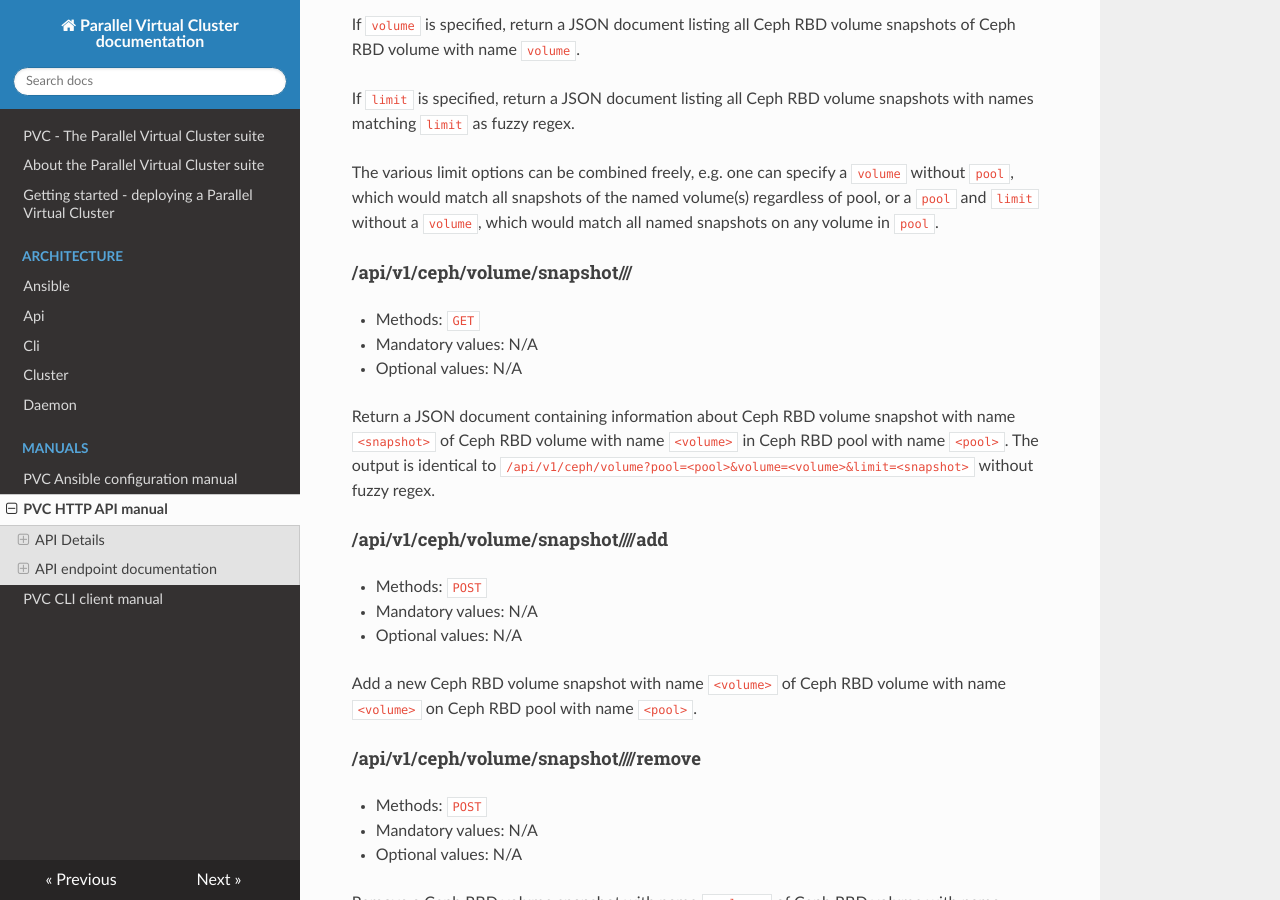
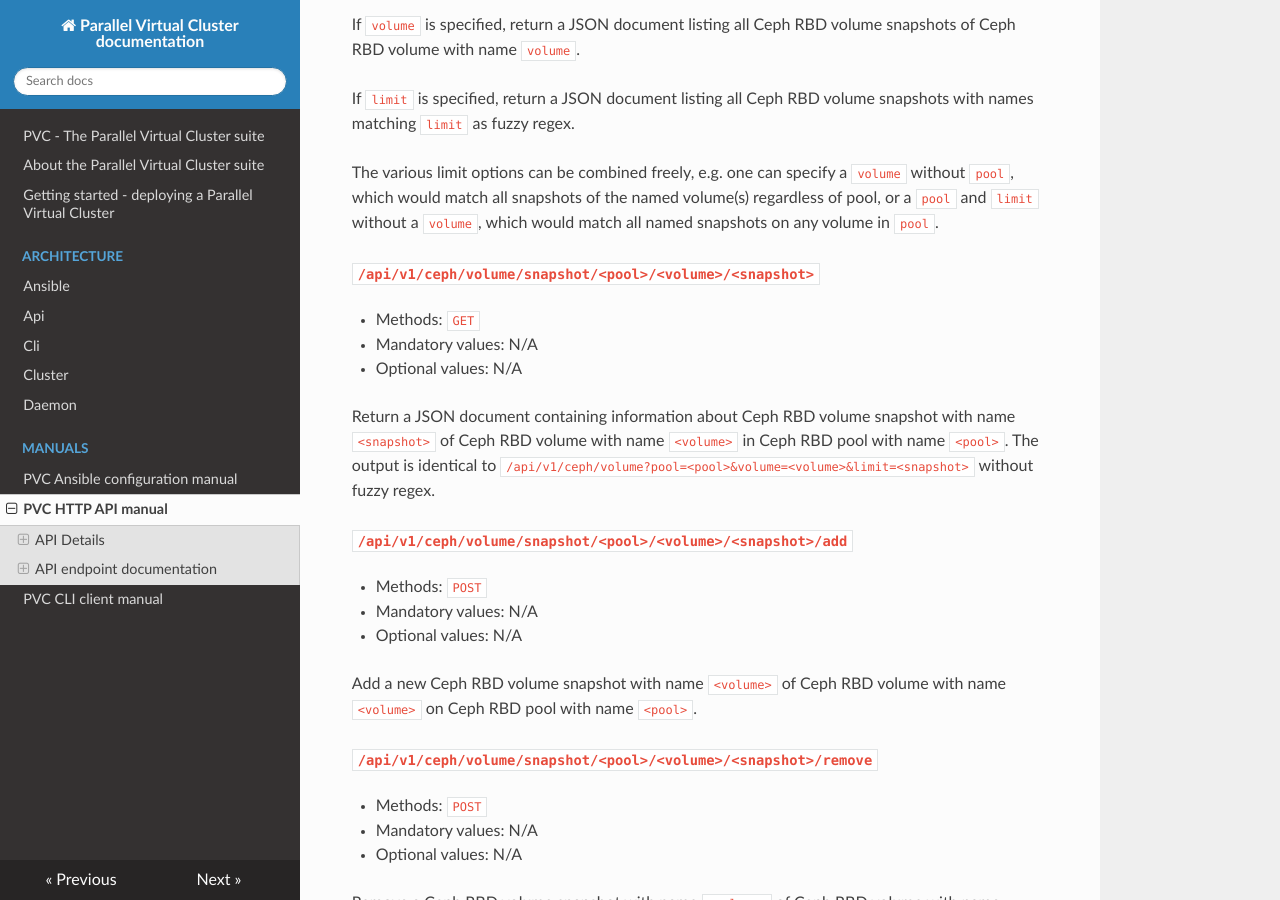
Before and after one commit to parallelvirtualcluster/pvc, an MkDocs documentation site: the page built from docs/manuals/api.md, in a window 1280 px wide and 900 px high, scrolled down 18267 px. Built offline with MkDocs 1.6.1, drawn with Linux system fonts in a browser that asks for light colours; nearby versions of some CDN libraries; some of the changed text lies outside the part shown.

```diff
--- a/docs/manuals/api.md
+++ b/docs/manuals/api.md
@@ -34,14 +34,14 @@ The PCI API consistently returns JSON bodies as its responses, with the one exce
 
 ### General endpoints
 
-#### /api/v1
+#### `/api/v1`
  * Methods: `GET`
  * Mandatory values: N/A
  * Optional values: N/A
 
 Return a JSON `message` containing the API description with HTTP return code 209. Useful for determining if the API is listening and responding properly.
 
-#### /api/v1/auth/login
+#### `/api/v1/auth/login`
  * Methods: `GET`, `POST`
  * Mandatory values: `token`
  * Optional values: N/A
@@ -50,7 +50,7 @@ On `GET`, return an HTTP login form accepting a token to authorize a Flask sessi
 
 On `POST`, compare the specified token to the database and authorize a session. If this comparison fails to find a match, return a JSON `message` of `Authentication failed` and HTTP code 401.
 
-#### /api/v1/auth/logout
+#### `/api/v1/auth/logout`
  * Methods: `GET`, `POST`
  * Mandatory values: N/A
  * Optional values: N/A
@@ -61,7 +61,7 @@ On `GET` or `POST`, deactivate the current Flask session for the active token.
 
 These endpoints manage PVC node state and operation.
 
-#### /api/v1/node
+#### `/api/v1/node`
  * Methods: `GET`
  * Mandatory values: N/A
  * Optional values: `limit`
@@ -70,7 +70,7 @@ Return a JSON document containing information about all cluster nodes .
 
 If `limit` is specified, return a JSON document listing cluster nodes with names matching `limit` as fuzzy regex.
 
-#### /api/v1/node/<node>
+#### `/api/v1/node/<node>`
  * Methods: `GET`
  * Mandatory values: N/A
  * Optional values: N/A
@@ -79,7 +79,7 @@ Return a JSON document containing information about `<node>`. The output is iden
 
 If `<node>` is not valid, return an empty JSON document.
 
-#### /api/v1/node/<node>/secondary
+#### `/api/v1/node/<node>/secondary`
  * Methods: `POST`
  * Mandatory values: N/A
  * Optional values: N/A
@@ -88,7 +88,7 @@ Set node `<node>` into Secondary coordinator mode.
 
 Attempting to `secondary` a non-primary node will return a failure.
 
-#### /api/v1/node/<node>/primary
+#### `/api/v1/node/<node>/primary`
  * Methods: `POST`
  * Mandatory values: N/A
  * Optional values: N/A
@@ -97,7 +97,7 @@ Set node `<node>` into Primary coordinator mode.
 
 Attempting to `primary` an already-primary node will return a failure.
 
-#### /api/v1/node/<node>/flush
+#### `/api/v1/node/<node>/flush`
  * Methods: `POST`
  * Mandatory values: N/A
  * Optional values: N/A
@@ -106,7 +106,7 @@ Flush node `<node>` of running VMs. This command does not wait for completion of
 
 Attempting to `flush` an already flushed node will **NOT** return a failure.
 
-#### /api/v1/node/<node>/unflush
+#### `/api/v1/node/<node>/unflush`
  * Methods: `POST`
  * Mandatory values: N/A
  * Optional values: N/A
@@ -115,7 +115,7 @@ Unflush (return to ready) node `<node>`, restoring migrated VMs. This command do
 
 Attempting to `unflush` a non-flushed node will **NOT** return a failure.
 
-#### /api/v1/node/<node>/ready
+#### `/api/v1/node/<node>/ready`
  * Methods: `POST`
  * Mandatory values: N/A
  * Optional values: N/A
@@ -128,7 +128,7 @@ These endpoints manage PVC virtual machine (VM) state and operation.
 
 **NOTE:** The `<vm>` variable in all VM endpoints can be either a VM `name`, or a VM `uuid`. UUIDs are used internally to track and identify VMs, but are not human-readable, so the API treats both as equally valid and will automatically determine the `uuid` for any given `name`.
 
-#### /api/v1/vm
+#### `/api/v1/vm`
  * Methods: `GET`
  * Mandatory values: N/A
  * Optional values: `limit`
@@ -137,7 +137,7 @@ Return a JSON document containing information about all cluster VMs .
 
 If `limit` is specified, return a JSON document listing cluster VMs with names matching `limit` as fuzzy regex.
 
-#### /api/v1/vm/<vm>
+#### `/api/v1/vm/<vm>`
  * Methods: `GET`
  * Mandatory values: N/A
  * Optional values: N/A
@@ -146,7 +146,7 @@ Return a JSON document containing information about `<vm>`. The output is identi
 
 If `<vm>` is not valid, return an empty JSON document.
 
-#### /api/v1/vm/<vm>/define
+#### `/api/v1/vm/<vm>/define`
  * Methods: `POST`
  * Mandatory values: `xml`
  * Optional values: `node`, `selector`
@@ -161,7 +161,7 @@ If `node` is specified and is valid, the VM will be assigned to `node` instead o
 
 If `selector` is specified, the automatic node determination will use `selector` to determine the optimal node instead of the default (`mem`, least allocated VM memory). If `node` is also specified, this value is ignored.
 
-#### /api/v1/vm/<vm>/modify
+#### `/api/v1/vm/<vm>/modify`
  * Methods: `POST`
  * Mandatory values: `xml`
  * Optional values: `flag_restart`
@@ -174,21 +174,21 @@ By default the cluster will not restart the VM to load the new configuration; th
 
 If `flag_restart` is specified, the cluster will automatically `restart` the VM with the new configuration.
 
-#### /api/v1/vm/<vm>/undefine
+#### `/api/v1/vm/<vm>/undefine`
  * Methods: `POST`
  * Mandatory values: N/A
  * Optional values: N/A
 
 Forcibly stop and undefine the VM with name or UUID `<vm>`, preserving Ceph volumes.
 
-#### /api/v1/vm/<vm>/remove
+#### `/api/v1/vm/<vm>/remove`
  * Methods: `POST`
  * Mandatory values: N/A
  * Optional values: N/A
 
 Forcibly stop, undefine, and remove Ceph volumes of the VM with name or UUID `<vm>`.
 
-#### /api/v1/vm/<vm>/dump
+#### `/api/v1/vm/<vm>/dump`
  * Methods: `GET`
  * Mandatory values: N/A
  * Optional values: N/A
@@ -197,35 +197,35 @@ Obtain the raw Libvirt XML configuration of the VM with name or UUID `<vm>`.
 
 Return an XML document containing the Libvirt XML and HTTP code 200 on success.
 
-#### /api/v1/vm/<vm>/start
+#### `/api/v1/vm/<vm>/start`
  * Methods: `POST`
  * Mandatory values: N/A
  * Optional values: N/A
 
 Start the VM with name or UUID `<vm>`.
 
-#### /api/v1/vm/<vm>/restart
+#### `/api/v1/vm/<vm>/restart`
  * Methods: `POST`
  * Mandatory values: N/A
  * Optional values: N/A
 
 Restart (`shutdown` then `start`) the VM with name or UUID `<vm>`.
 
-#### /api/v1/vm/<vm>/shutdown
+#### `/api/v1/vm/<vm>/shutdown`
  * Methods: `POST`
  * Mandatory values: N/A
  * Optional values: N/A
 
 Gracefully shutdown the VM with name or UUID `<vm>`. The shutdown event will time out after 90s and `stop` the VM.
 
-#### /api/v1/vm/<vm>/stop
+#### `/api/v1/vm/<vm>/stop`
  * Methods: `POST`
  * Mandatory values: N/A
  * Optional values: N/A
 
 Forcibly terminate the VM with name or UUID `<vm>` immediately.
 
-#### /api/v1/vm/<vm>/move
+#### `/api/v1/vm/<vm>/move`
  * Methods: `POST`
  * Mandatory values: N/A
  * Optional values: `node`, `selector`
@@ -236,7 +236,7 @@ If `node` is specified and is valid, the VM will be assigned to `node` instead o
 
 If `selector` is specified, the automatic node determination will use `selector` to determine the optimal node instead of the default (`mem`, least allocated VM memory). If `node` is also specified, this value is ignored.
 
-#### /api/v1/vm/<vm>/migrate
+#### `/api/v1/vm/<vm>/migrate`
  * Methods: `POST`
  * Mandatory values: N/A
  * Optional values: `node`, `selector`, `flag_force`
@@ -251,7 +251,7 @@ Attempting to `migrate` an already-migrated VM will return a failure.
 
 If `flag_force` is specified, migrate the VM even if it has already been migrated. The previous node value will be replaced with the current node; e.g. if VM `test` was on `pvchv1`, then `migrate`ed to `pvchv2`, then `flag_force` `migrate`ed to `pvchv3`, the `previous_node` would then be `pvchv2`. This can be repeated indefinitely. Note however that `move` is almost always better and more consistent than repeated `flag_force` `migrate` actions.
 
-#### /api/v1/vm/<vm>/unmigrate
+#### `/api/v1/vm/<vm>/unmigrate`
  * Methods: `POST`
  * Mandatory values: N/A
  * Optional values: N/A
@@ -264,7 +264,7 @@ Attempting to `unmigrate` a non-migrated VM will return a failure.
 
 These endpoints manage PVC client virtual network state and operation.
 
-#### /api/v1/network
+#### `/api/v1/network`
  * Methods: `GET`
  * Mandatory values: N/A
  * Optional values: `limit`
@@ -273,7 +273,7 @@ Return a JSON document containing information about all cluster networks.
 
 If `limit` is specified, return a JSON document listing cluster VMs with names matching `limit` as fuzzy regex.
 
-#### /api/v1/network/<network>
+#### `/api/v1/network/<network>`
  * Methods: `GET`
  * Mandatory values: N/A
  * Optional values: N/A
@@ -282,7 +282,7 @@ Return a JSON document containing information about `<network>`. The output is i
 
 If `<network>` is not valid, return an empty JSON document.
 
-#### /api/v1/network/<network>/add
+#### `/api/v1/network/<network>/add`
  * Methods: `POST`
  * Mandatory values: `vni`, `nettype`
  * Optional values: `domain`, `ip4_network`, `ip4_gateway`, `ip6_network`, `ip6_gateway`, `flag_dhcp4`, `dhcp4_start`, `dhcp4_end`
@@ -311,7 +311,7 @@ Add a new virtual network with (whitespace-free) description `<network>`.
 
 `dhcp4_end` specifies an IP address for the end of the DHCPv4 IP pool. If `flag_dhcp4` is specified but `dhcp4_end` is not specified or is invalid, return a failure.
 
-#### /api/v1/network/<network>/modify
+#### `/api/v1/network/<network>/modify`
  * Methods: `POST`
  * Mandatory values: N/A
  * Optional values: `vni`, `nettype` `domain`, `ip4_network`, `ip4_gateway`, `ip6_network`, `ip6_gateway`, `flag_dhcp4`, `dhcp4_start`, `dhcp4_end`
@@ -322,14 +322,14 @@ All values are optional and are identical to the values for `add`. Only those va
 
 **NOTE:** Changing the `vni` or `nettype` of a virtual network is technically possible, but is not recommended. This would require updating all VMs in the network. It is usually advisable to create a new virtual network with the new VNI and type, then moving VMs to it, then finally removing the old virtual network.
 
-#### /api/v1/network/<network>/remove
+#### `/api/v1/network/<network>/remove`
  * Methods: `POST`
  * Mandatory values: N/A
  * Optional values: N/A
 
 Remove a virtual network with description `<network>`.
 
-#### /api/v1/network/<network>/dhcp
+#### `/api/v1/network/<network>/dhcp`
  * Methods: `GET`
  * Mandatory values: N/A
  * Optional values: `limit`, `flag_static`
@@ -340,7 +340,7 @@ If `limit` is specified, return a JSON document listing all active DHCP leases w
 
 If `flag_static` is specified, only return static DHCP leases.
 
-#### /api/v1/network/<network>/dhcp/<lease>
+#### `/api/v1/network/<network>/dhcp/<lease>`
  * Methods: `GET`
  * Mandatory values: N/A
  * Optional values: N/A
@@ -349,7 +349,7 @@ Return a JSON document containing information about DHCP lease with MAC address
 
 If `<lease>` is not valid, return an empty JSON document.
 
-#### /api/v1/network/<network>/dhcp/<lease>/add
+#### `/api/v1/network/<network>/dhcp/<lease>/add`
  * Methods: `POST`
  * Mandatory values: `ipaddress`
  * Optional values: `hostname`
@@ -360,14 +360,14 @@ Add a new static DHCP lease for MAC address `<lease>` in virtual network with de
 
 `hostname` specifies a static hostname hint for the lease.
 
-#### /api/v1/network/<network>/dhcp/<lease>/remove
+#### `/api/v1/network/<network>/dhcp/<lease>/remove`
  * Methods: `POST`
  * Mandatory values: N/A
  * Optional values: N/A
 
 Remove a static DHCP lease for MAC address `<lease`> in virtual network with description `<network>`.
 
-#### /api/v1/network/<network>/acl
+#### `/api/v1/network/<network>/acl`
  * Methods: `GET`
  * Mandatory values: N/A
  * Optional values: `limit`, `direction`
@@ -378,7 +378,7 @@ If `limit` is specified, return a JSON document listing all active NFTables ACLs
 
 If `direction` is specified and is one of `in` or `out`, return a JSON codument listing all active NFTables ACLs in the specified direction only. If `direction` is invalid, return a failure.
 
-#### /api/v1/network/<network>/acl/<acl>
+#### `/api/v1/network/<network>/acl/<acl>`
  * Methods: `GET`
  * Mandatory values: N/A
  * Optional values: N/A
@@ -387,7 +387,7 @@ Return a JSON document containing information about NFTables ACL with descriptio
 
 If `<acl>` is not valid, return an empty JSON document.
 
-#### /api/v1/network/<network>/acl/<acl>/add
+#### `/api/v1/network/<network>/acl/<acl>/add`
  * Methods: `POST`
  * Mandatory values: `direction`, `rule`
  * Optional values: `order`
@@ -400,7 +400,7 @@ Add a new NFTables ACL with description `<acl>` in virtual network with descript
 
 `order` specifies the order of the rule in the current chain. If not specified, the rule will be placed at the end of the rule chain.
 
-#### /api/v1/network/<network>/acl/<acl>/remove
+#### `/api/v1/network/<network>/acl/<acl>/remove`
  * Methods: `POST`
  * Mandatory values: N/A
  * Optional values: N/A
@@ -413,14 +413,14 @@ These endpoints manage PVC Ceph storage cluster state and operation.
 
 **NOTE:** Unlike the other API endpoints, Ceph endpoints will wait until the command completes successfully before returning. This is a safety measure to prevent the critical storage subsystem from going out-of-sync with the PVC Zookeeper database; the cluster objects are only created after the storage subsystem commands complete. Because of this, *be careful with HTTP timeouts when running Ceph commands via the API*. 30s or longer may be required for some commands, especially OSD addition or removal.
 
-#### /api/v1/ceph
+#### `/api/v1/ceph`
  * Methods: `GET`
  * Mandatory values: N/A
  * Optional values: N/A
 
 Return a JSON document containing information about the current Ceph cluster status.
 
-#### /api/v1/ceph/osd
+#### `/api/v1/ceph/osd`
  * Methods: `GET`
  * Mandatory values: N/A
  * Optional values: `limit`
@@ -429,14 +429,14 @@ Return a JSON document containing information about all Ceph OSDs in the storage
 
 If `limit` is specified, return a JSON document listing all Ceph OSDs with names matching `limit` as fuzzy regex.
 
-#### /api/v1/ceph/osd/<osd>
+#### `/api/v1/ceph/osd/<osd>`
  * Methods: `GET`
  * Mandatory values: N/A
  * Optional values: N/A
 
 Return a JSON document containing information about Ceph OSD with ID `<osd>` in the storage cluster. Unlike other similar endpoints, this is **NOT** equivalent to any limit within the list, since that limit is based off names rather than just the ID.
 
-#### /api/v1/ceph/osd/set
+#### `/api/v1/ceph/osd/set`
  * Methods: `POST`
  * Mandatory values: `option`
  * Optional values: N/A
@@ -445,7 +445,7 @@ Set a global Ceph OSD option on the storage cluster.
 
 `option` must be a valid option to the `ceph osd set` command, e.g. `noout` or `noscrub`.
 
-#### /api/v1/ceph/osd/unset
+#### `/api/v1/ceph/osd/unset`
  * Methods: `POST`
  * Mandatory values: N/A
  * Optional values: N/A
@@ -454,7 +454,7 @@ Unset a global Ceph OSD option on the storage cluster.
 
 `option` must be a valid option to the `ceph osd unset` command, e.g. `noout` or `noscrub`.
 
-#### /api/v1/ceph/osd/<node>/add
+#### `/api/v1/ceph/osd/<node>/add`
  * Methods: `POST`
  * Mandatory values: `device`, `weight`
  * Optional values: N/A
@@ -465,7 +465,7 @@ Add a new Ceph OSD to PVC node with name `<node>`.
 
 `weight` must be a valid Ceph OSD weight, usually `1.0` if all OSD disks are the same size.
 
-#### /api/v1/ceph/osd/<osd>/remove
+#### `/api/v1/ceph/osd/<osd>/remove`
  * Methods: `POST`
  * Mandatory values: `flag_yes_i_really_mean_it`
  * Optional values: N/A
@@ -476,21 +476,21 @@ Remove a Ceph OSD device with ID `<osd>` from the storage cluster.
 
 **WARNING:** Removing an OSD without first setting it `out` (and letting it flush) triggers an unclean PG recovery. This could potentially cause data loss if other OSDs were to fail or be removed. OSDs should not normally be removed except in the case of failed OSDs during replacement or during a replacement with a larger disk.
 
-#### /api/v1/ceph/osd/<osd>/in
+#### `/api/v1/ceph/osd/<osd>/in`
  * Methods: `POST`
  * Mandatory values: N/A
  * Optional values: N/A
 
 Set in (active) a Ceph OSD device with ID `<osd>` in the storage cluster.
 
-#### /api/v1/ceph/osd/<osd>/out
+#### `/api/v1/ceph/osd/<osd>/out`
  * Methods: `POST`
  * Mandatory values: N/A
  * Optional values: N/A
 
 Set out (inactive) a Ceph OSD device with ID `<osd>` in the storage cluster.
 
-#### /api/v1/ceph/pool
+#### `/api/v1/ceph/pool`
  * Methods: `GET`
  * Mandatory values: N/A
  * Optional values: `limit`
@@ -499,14 +499,14 @@ Return a JSON document containing information about all Ceph RBD pools in the st
 
 If `limit` is specified, return a JSON document listing all Ceph RBD pools with names matching `limit` as fuzzy regex.
 
-#### /api/v1/ceph/pool/<pool>
+#### `/api/v1/ceph/pool/<pool>`
  * Methods: `GET`
  * Mandatory values: N/A
  * Optional values: N/A
 
 Return a JSON document containing information about Ceph RBD pool with name `<pool>`. The output is identical to `/api/v1/ceph/pool?limit=<pool>` without fuzzy regex.
 
-#### /api/v1/ceph/pool/<pool>/add
+#### `/api/v1/ceph/pool/<pool>/add`
  * Methods: `POST`
  * Mandatory values: `pgs`
  * Optional values: N/A
@@ -515,7 +515,7 @@ Add a new Ceph RBD pool with name `<pool>` to the storage cluster.
 
 `pgs` must be a valid number of Placement Groups for the pool, taking into account the number of OSDs and the replication of the pool (`copies=3`). `256` is a safe number for 3 nodes and 2 disks per node. This value can be grown later via `ceph` commands as required.
 
-#### /api/v1/ceph/pool/<pool>/remove
+#### `/api/v1/ceph/pool/<pool>/remove`
  * Methods: `POST`
  * Mandatory values: `flag_yes_i_really_mean_it`
  * Optional values: N/A
@@ -526,7 +526,7 @@ Remove a Ceph RBD pool with name `<pool>` from the storage cluster.
 
 **WARNING:** Removing an RBD pool will delete all data on that pool, including all Ceph RBD volumes on the pool. Do not run this command lightly and without ensuring the pool is safely removable first.
 
-#### /api/v1/ceph/volume
+#### `/api/v1/ceph/volume`
  * Methods: `GET`
  * Mandatory values: N/A
  * Optional values: `pool`, `limit`
@@ -537,14 +537,14 @@ If `pool` is specified, return a JSON document listing all Ceph RBD volumes in C
 
 If `limit` is specified, return a JSON document listing all Ceph RBD volumes with names matching `limit` as fuzzy regex.
 
-#### /api/v1/ceph/volume/<pool>/<volume>
+#### `/api/v1/ceph/volume/<pool>/<volume>`
  * Methods: `GET`
  * Mandatory values: N/A
  * Optional values: N/A
 
 Return a JSON document containing information about Ceph RBD volume with name `<volume>` in Ceph RBD pool with name `<pool>`. The output is identical to `/api/v1/ceph/volume?pool=<pool>&limit=<volume>` without fuzzy regex.
 
-#### /api/v1/ceph/volume/<pool>/<volume>/add
+#### `/api/v1/ceph/volume/<pool>/<volume>/add`
  * Methods: `POST`
  * Mandatory values: `size`
  * Optional values: N/A
@@ -553,14 +553,14 @@ Add a new Ceph RBD volume with name `<volume>` to Ceph RBD pool with name `<pool
 
 `size` must be a valid size, in bytes or a single-character metric prefix of bytes, e.g. `1073741824` (1GB), `4096M`, or `2G`.
 
-#### /api/v1/ceph/volume/<pool>/<volume>/remove
+#### `/api/v1/ceph/volume/<pool>/<volume>/remove`
  * Methods: `POST`
  * Mandatory values: N/A
  * Optional values: N/A
 
 Remove a Ceph RBD volume with name `<volume>` from Ceph RBD pool `<pool>`.
 
-#### /api/v1/ceph/volume/snapshot
+#### `/api/v1/ceph/volume/snapshot`
  * Methods: `GET`
  * Mandatory values: N/A
  * Optional values: `pool`, `volume`, `limit`
@@ -575,21 +575,21 @@ If `limit` is specified, return a JSON document listing all Ceph RBD volume snap
 
 The various limit options can be combined freely, e.g. one can specify a `volume` without `pool`, which would match all snapshots of the named volume(s) regardless of pool, or a `pool` and `limit` without a `volume`, which would match all named snapshots on any volume in `pool`.
 
-#### /api/v1/ceph/volume/snapshot/<pool>/<volume>/<snapshot>
+#### `/api/v1/ceph/volume/snapshot/<pool>/<volume>/<snapshot>`
  * Methods: `GET`
  * Mandatory values: N/A
  * Optional values: N/A
 
 Return a JSON document containing information about Ceph RBD volume snapshot with name `<snapshot>` of Ceph RBD volume with name `<volume>` in Ceph RBD pool with name `<pool>`. The output is identical to `/api/v1/ceph/volume?pool=<pool>&volume=<volume>&limit=<snapshot>` without fuzzy regex.
 
-#### /api/v1/ceph/volume/snapshot/<pool>/<volume>/<snapshot>/add
+#### `/api/v1/ceph/volume/snapshot/<pool>/<volume>/<snapshot>/add`
  * Methods: `POST`
  * Mandatory values: N/A
  * Optional values: N/A
 
 Add a new Ceph RBD volume snapshot with name `<volume>` of Ceph RBD volume with name `<volume>` on Ceph RBD pool with name `<pool>`.
 
-#### /api/v1/ceph/volume/snapshot/<pool>/<volume>/<snapshot>/remove
+#### `/api/v1/ceph/volume/snapshot/<pool>/<volume>/<snapshot>/remove`
  * Methods: `POST`
  * Mandatory values: N/A
  * Optional values: N/A
```
